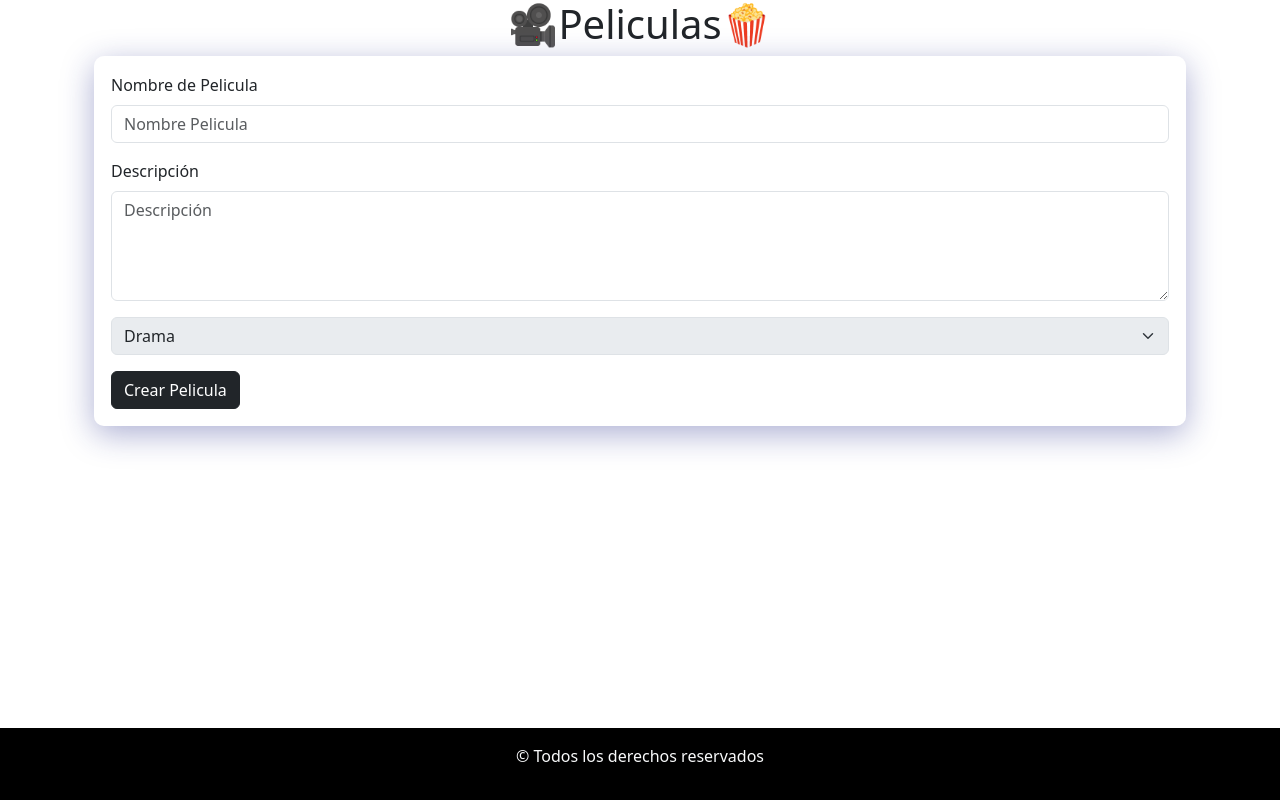
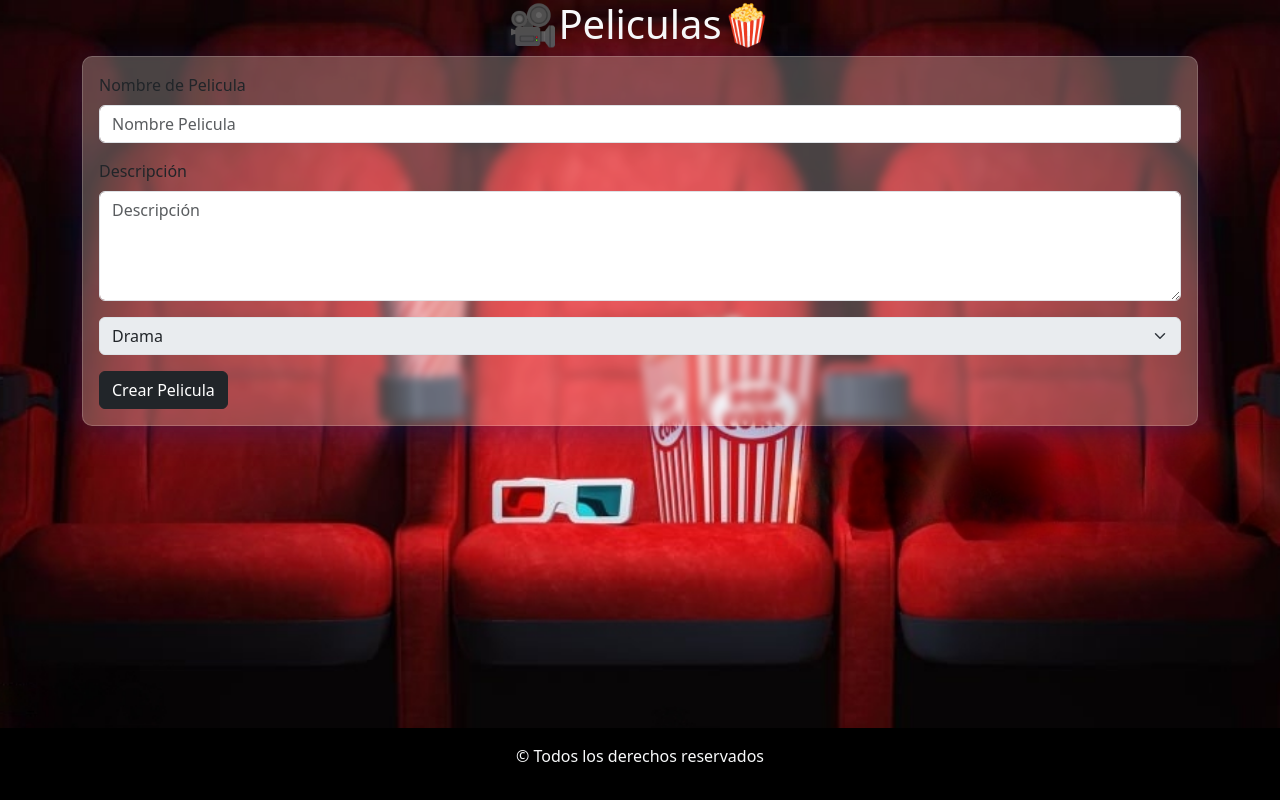
Before and after one commit to CosmeNicolas/ReactMovie, a React (Vite) app: page / in a window 1280 px wide. Built offline with nearby package versions, Linux system fonts and the light colour scheme.

Commit message:
agregue una imagen de fondo en el componente containerprincipal

```diff
--- a/src/App.css
+++ b/src/App.css
@@ -6,6 +6,9 @@
 
 .main{
   flex-grow: 1;
+  background-image: url('./assets/cine.jpeg');
+  background-size: cover;
+  background-position: center;
 }
 
 Form{
--- a/src/App.jsx
+++ b/src/App.jsx
@@ -10,8 +10,8 @@ function App() {
 
   return (
     <>
-    <Container className='main'>
-        <h1 className='text-center'>🎥Peliculas🍿</h1>
+    <Container fluid className='main'>
+        <h1 className='text-center text-light'>🎥Peliculas🍿</h1>
         <div>
           <FormularioPelicula/>
         </div>
--- a/src/components/FormularioPelicula.jsx
+++ b/src/components/FormularioPelicula.jsx
@@ -12,7 +12,7 @@ const FormularioPelicula = () => {
 
 
   return (
-    <Container d-flex align-item-center>
+    <Container >
       <Form className="p-3">
         {/* Nombre Pelicula */}
         <Form.Group className="mb-3" onSubmit={handleSubmit(onSubmit) }>
```
Also changed, not shown: src/assets/cine.jpeg (added).
